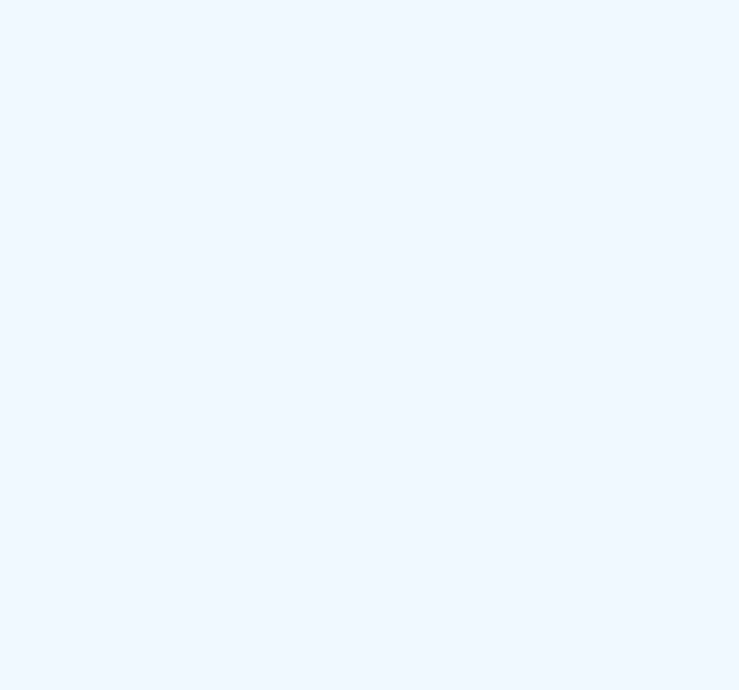
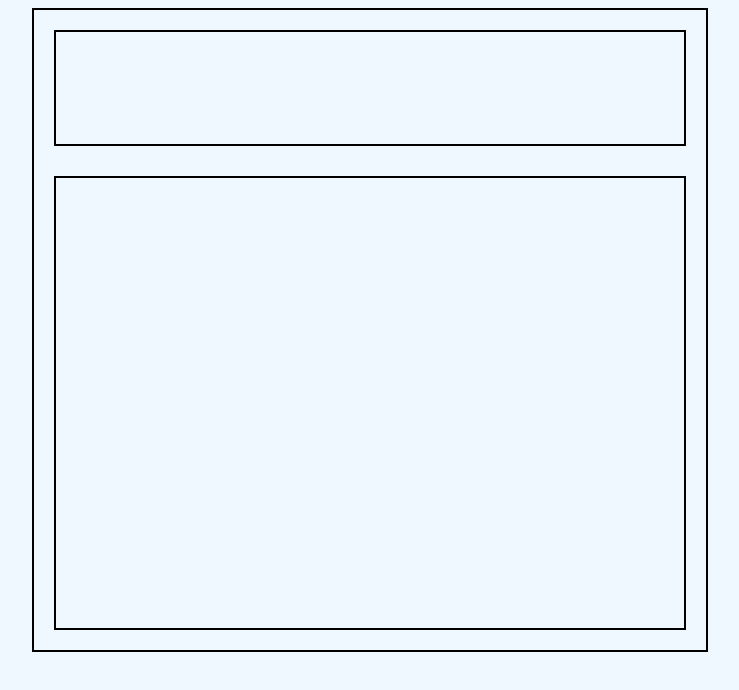
Before and after one commit to Manti-techtalk/calculator_project, a plain HTML site: page index.html in a window 1280 px wide. Shown: the whole page, without its empty margins (270-1009 px from the left). Drawn offline with Linux system fonts and the light colour scheme.

Commit message:
The second versionwith poorly designed buttuns

```diff
--- a/index.css
+++ b/index.css
@@ -1,6 +1,23 @@
 body{
-    display: flex;
-    justify-content: center;
-    align-items: center;
     background-color: aliceblue;
 }
+.container{
+    border: 2px solid black;
+    display: flex;
+    flex-direction: column;
+    width: 50%;
+    margin: 0 auto;
+    height: 600px;
+    padding: 20px;
+    margin-bottom: 20px;
+}
+.scrn{
+    border: 2px solid black;
+    height: 20%;
+    margin-top: 0px;
+}
+.btns{
+    border: 2px solid black;
+    margin-top: 30px;
+    height: 80%;
+}
```
